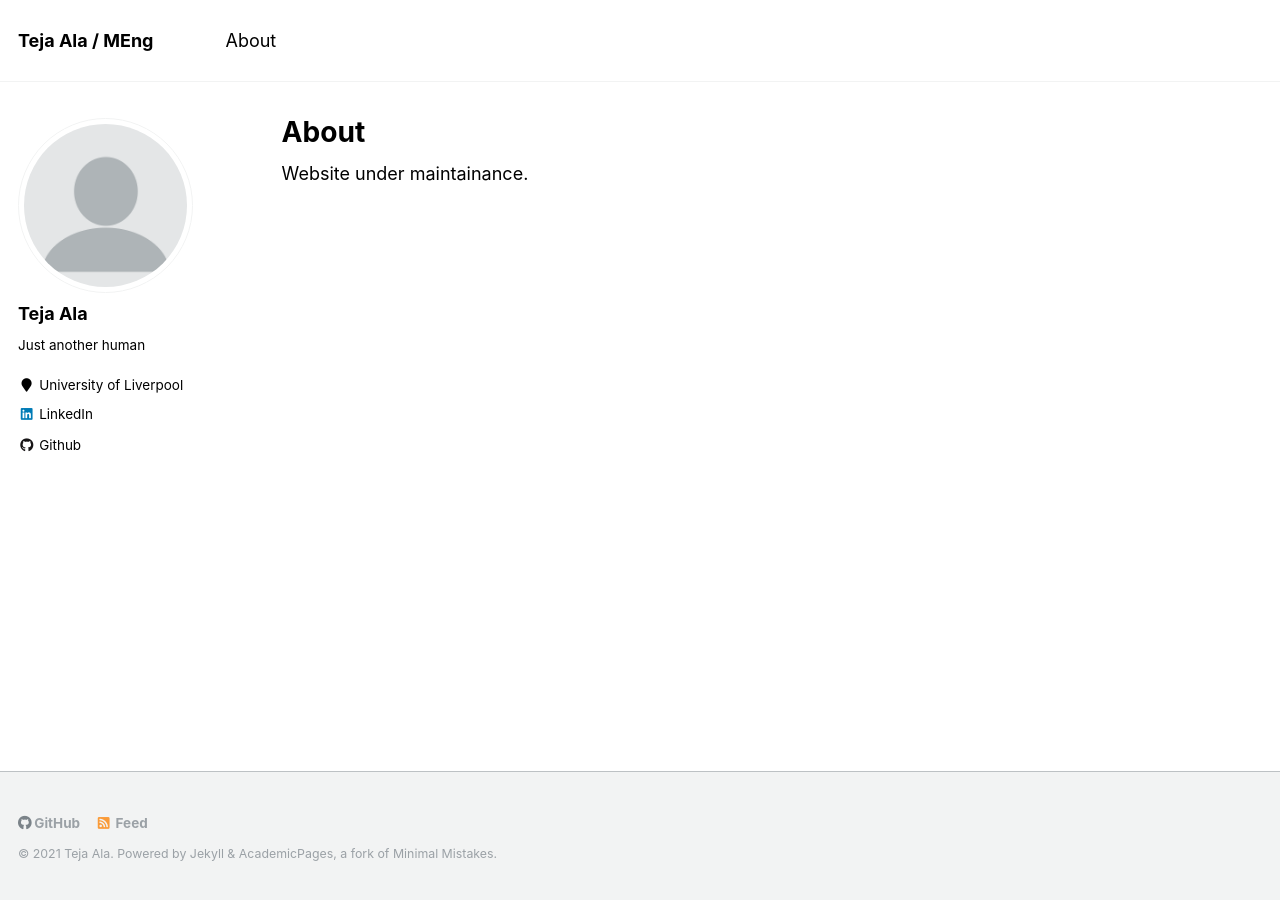
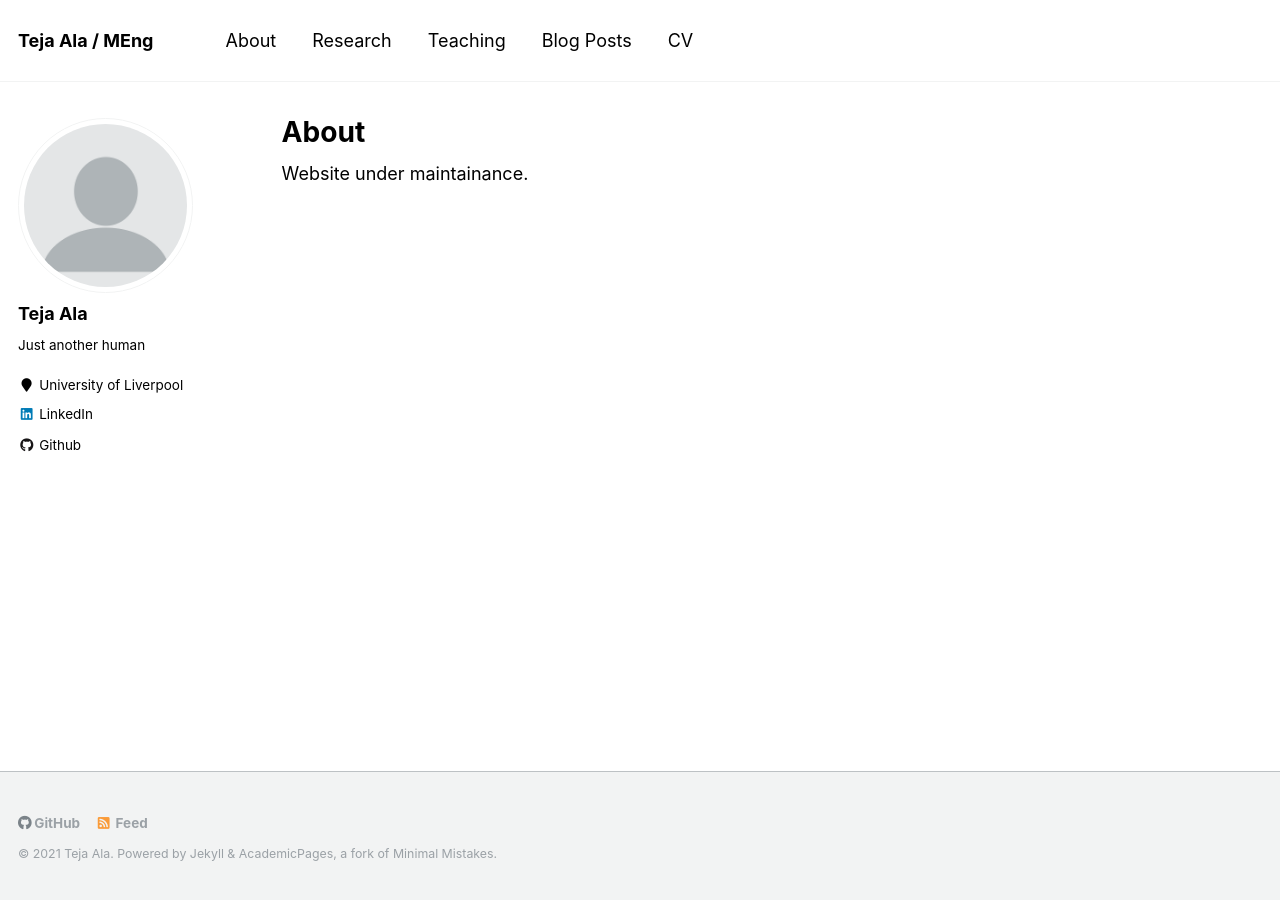
Before and after one commit to dekeract01/dekeract01.github.io, a Jekyll site: the page built from _pages/about.md, in a window 1280 px wide. Built offline with Jekyll 4.4.1, drawn with Linux system fonts in a browser that asks for light colours; some of the changed lines change nothing that is shown.

Commit message:
updated nav.yml

```diff
--- a/_data/navigation.yml
+++ b/_data/navigation.yml
@@ -3,20 +3,20 @@ main:
   - title: "About"
     url: /about/
 
-#   - title: "Talks"
-#     url: /talks/
+  - title: "Research"
+    url: /research/
 
-#   - title: "Teaching"
-#     url: /teaching/
+  - title: "Teaching"
+    url: /teaching/
 
 #   - title: "Portfolio"
 #     url: /portfolio/
 
-#   - title: "Blog Posts"
-#     url: /year-archive/
+  - title: "Blog Posts"
+    url: /year-archive/
 
-#   - title: "CV"
-#     url: /cv/
+  - title: "CV"
+    url: /cv/
 
 #   - title: "Guide"
 #     url: /markdown/
```
